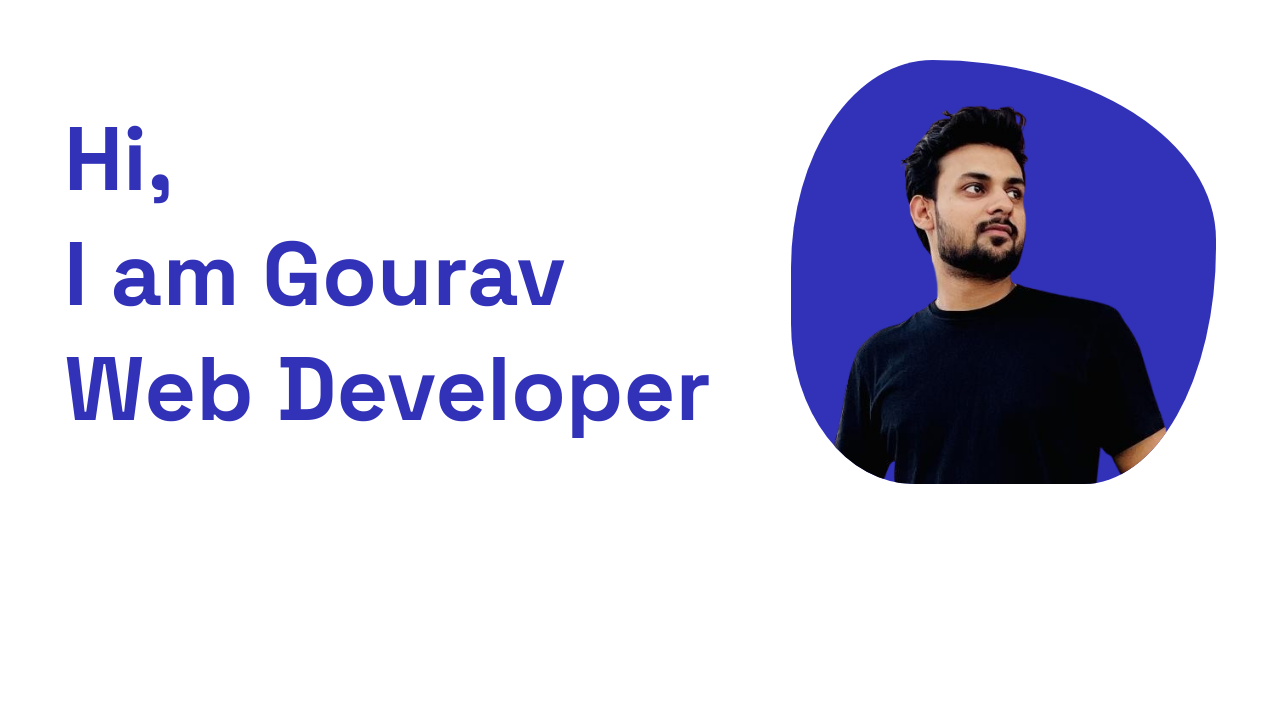
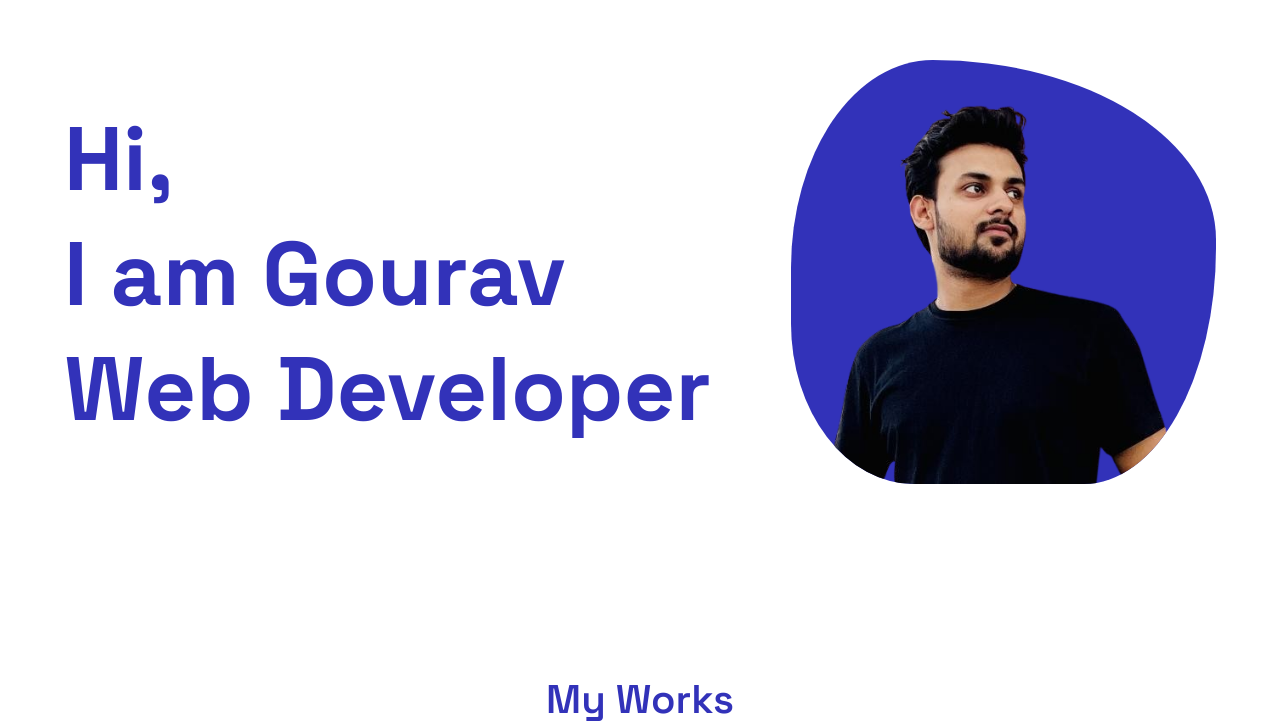
Before and after one commit to grv-saini-20/Porfolio-Website, a React (Vite) app in the folder Portfolio-Website/: page / in a window 1280 px wide. Shown: the part 126-851 px from the top of the page. Before the commit the page ends 800 px from the top, so only its background shows below. Built offline with nearby package versions, Linux system fonts and the light colour scheme.

Commit message:
feat: project card

```diff
--- a/Portfolio-Website/src/App.scss
+++ b/Portfolio-Website/src/App.scss
@@ -8,4 +8,9 @@ main{
         display: grid;
         place-items: center;
     }
+    &>.my-works{
+        &>.section-heading{
+            text-align: center;
+        }
+    }
 }
--- a/Portfolio-Website/src/App.tsx
+++ b/Portfolio-Website/src/App.tsx
@@ -1,6 +1,7 @@
 import './App.scss'
 import HeroCard from './components/project/HeroCard/HeroCard'
 import Me from "./assets/HeroCard/Me.png";
+import Typography from './components/ui/Typography/Typography';
 
 function App() {
   return (
@@ -8,6 +9,11 @@ function App() {
     <section className='about'>
     <HeroCard heroTitleOne="Hi," heroTitleTwo="I am Gourav"  heroTitleThree="Web Developer" imgSrc={Me}/>
     </section>
+    <section className="my-works">
+      <h1 className='section-heading'>
+      <Typography type="subheading" _color='var(--tertiary-900)' _fontweight='600'>My Works</Typography>
+      </h1>
+    </section>
     </main>
   )
 }
--- a/Portfolio-Website/src/components/project/HeroCard/HeroCard.tsx
+++ b/Portfolio-Website/src/components/project/HeroCard/HeroCard.tsx
@@ -1,7 +1,7 @@
 import React from 'react'
 import './HeroCard.scss';
 import Typography from '../../ui/Typography/Typography';
-import Blob from "../../Blob/Blob";
+import Blob from "../Blob/Blob";
 
 interface IHeroCardProps {
     heroTitleOne: string;
--- a/Portfolio-Website/src/components/ui/Typography/Typography.scss
+++ b/Portfolio-Website/src/components/ui/Typography/Typography.scss
@@ -9,11 +9,19 @@
         font-weight: 600;
     }
     &.subheading {
-        font-size: 2rem;
+        font-size: 2.5rem;
+        font-weight: 500;
+    }
+    &>.cardheading{
+        font-size: 1.5rem;
         font-weight: 400;
     }
     &.body{
         font-size: 1rem;
         font-weight: 400;
     }
+    &.subtext {
+        font-size: 0.75rem;
+        font-weight: 700;
+    }
 }
--- a/Portfolio-Website/src/components/ui/Typography/Typography.tsx
+++ b/Portfolio-Website/src/components/ui/Typography/Typography.tsx
@@ -7,7 +7,7 @@ const Typography:React.FC<{
     _color?: string;
     _fontweight?: string;
     renderInline?: boolean;
-    type?: "heading" | "subheading" | "body";
+    type?: "heading" | "subheading" | "cardheading" | "body" | "subtext";
   }> = ({children, _color="var(--secondary-900)", _fontweight="400", renderInline, type = "body"} ) =>  {
   return (
     <span className={`typography ${type} ${!renderInline && 'block'}`} style={{color: _color, fontWeight: _fontweight}}>
```
Also changed, not shown: Portfolio-Website/src/components/project/ProjectCard/ProjectCard.tsx (added, +25 -0 lines), Portfolio-Website/src/components/project/Blob/Blob.scss (renamed from Portfolio-Website/src/components/Blob/Blob.scss), Portfolio-Website/src/components/project/Blob/Blob.tsx (renamed from Portfolio-Website/src/components/Blob/Blob.tsx), Portfolio-Website/src/components/project/ProjectCard/ProjectCard.scss (added).
